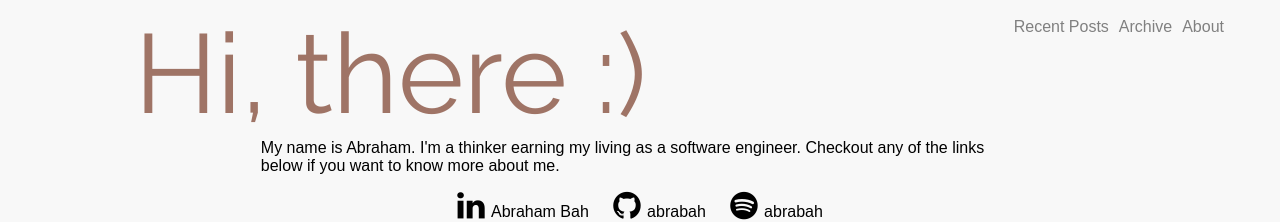
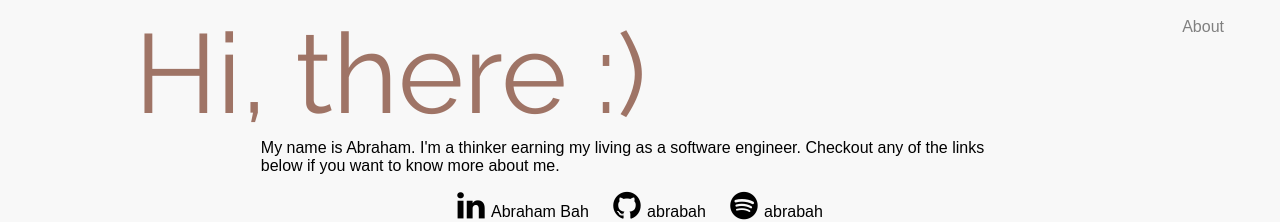
Before and after one commit to abrabah/abrabah.github.io, a Jekyll site: the page built from index.html, in a window 1280 px wide. Shown: the top 222 px of the page. Built offline with Jekyll 4.4.1, drawn with Linux system fonts in a browser that asks for light colours; nearby versions of some CDN libraries.

Commit message:
removed header links. preparing for initial release :)

```diff
--- a/_layouts/default.html
+++ b/_layouts/default.html
@@ -14,8 +14,6 @@
   <!--- <script src="js/scripts.js"></script> -->
 <header>
   <a href="/">About</a>
-  <a href="/archive.html">Archive</a>
-  <a href="/posts.html">Recent Posts</a>
 </header>
 
   {{ content }}
```
